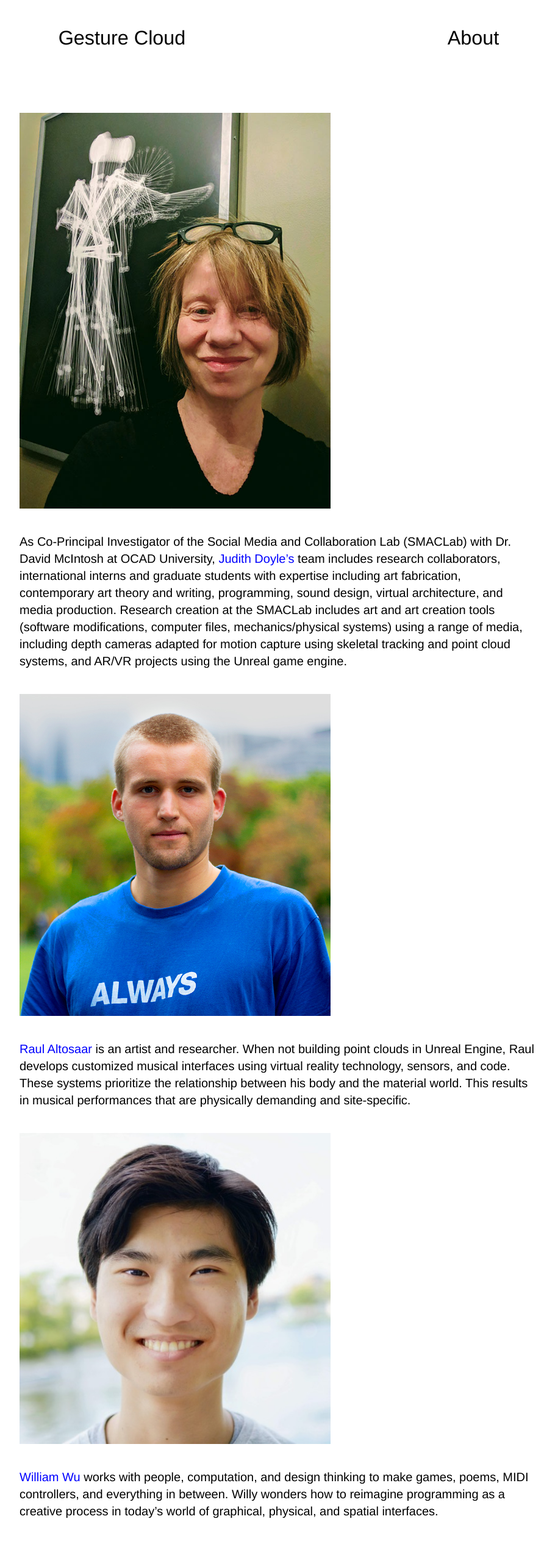
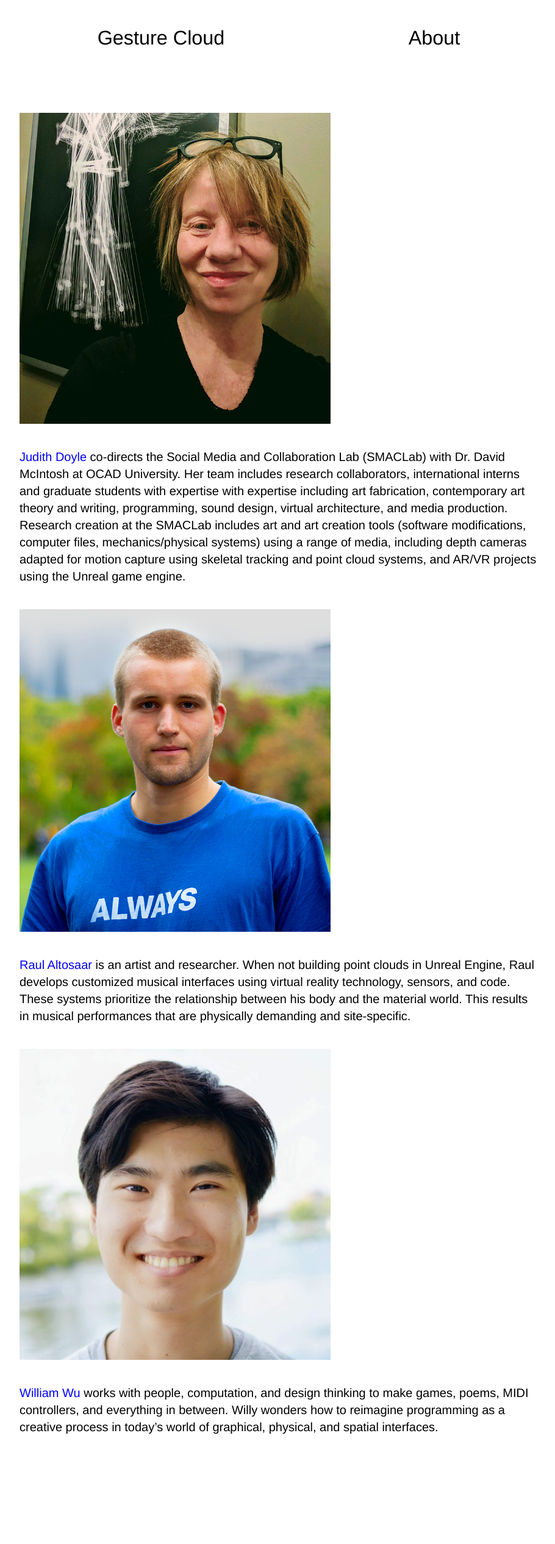
Before and after one commit to gesturecloud/gesturecloud.github.io, a Jekyll site: the page built from _pages/about.md, in a window 1280 px wide. Shown: the whole page at 61% size, without its empty margins (183-1093 px from the left). Built offline with Jekyll 4.4.1, drawn with Linux system fonts in a browser that asks for light colours; after the commit the page ends 2394 px from its top, so only the background shows below that.

Commit message:
update biographies, decrease space between Gesture Cloud and About

```diff
--- a/_pages/about.md
+++ b/_pages/about.md
@@ -7,7 +7,7 @@ permalink: /about
 <article class="project about">
 
 <img id="headshot" src="assets/img/pages/about/judith-doyle.jpg">
-As Co-Principal Investigator of the Social Media and Collaboration Lab (SMACLab) with Dr. David McIntosh at OCAD University, <a href="http://readingpictures.com/" target="_blank">Judith Doyle’s</a> team includes research collaborators, international interns and graduate students with expertise including art fabrication, contemporary art theory and writing, programming, sound design, virtual architecture, and media production. Research creation at the SMACLab includes art and art creation tools (software modifications, computer files, mechanics/physical systems) using a range of media, including depth cameras adapted for motion capture using skeletal tracking and point cloud systems, and AR/VR projects using the Unreal game engine.
+<a href="http://readingpictures.com/" target="_blank">Judith Doyle</a> co-directs the Social Media and Collaboration Lab (SMACLab) with Dr. David McIntosh at OCAD University. Her team includes research collaborators, international interns and graduate students with expertise with expertise including art fabrication, contemporary art theory and writing, programming, sound design, virtual architecture, and media production. Research creation at the SMACLab includes art and art creation tools (software modifications, computer files, mechanics/physical systems) using a range of media, including depth cameras adapted for motion capture using skeletal tracking and point cloud systems, and AR/VR projects using the Unreal game engine.
 
 <img id="headshot" src="assets/img/pages/about/raul-altosaar.jpg">
 <a href="https://raul.earth/" target="_blank">Raul Altosaar</a> is an artist and researcher. When not building point clouds in Unreal Engine, Raul develops customized musical interfaces using virtual reality technology, sensors, and code. These systems prioritize the relationship between his body and the material world. This results in musical performances that are physically demanding and site‑specific.
--- a/assets/css/style.css
+++ b/assets/css/style.css
@@ -497,11 +497,11 @@ li {
 
 /*  ============================= A R C H I T E C T U R E ============================= */
 nav {
-  width: 90vw;
+  width: 70vw;
   display: flex;
   align-items: center;
   justify-content: space-around;
-  padding: 40px 5vw;
+  padding: 40px 15vw;
 }
 .project_portfolio img {
   max-width: 60%;
```
Also changed, not shown: assets/img/pages/about/judith-doyle.jpg, 3 other files.
